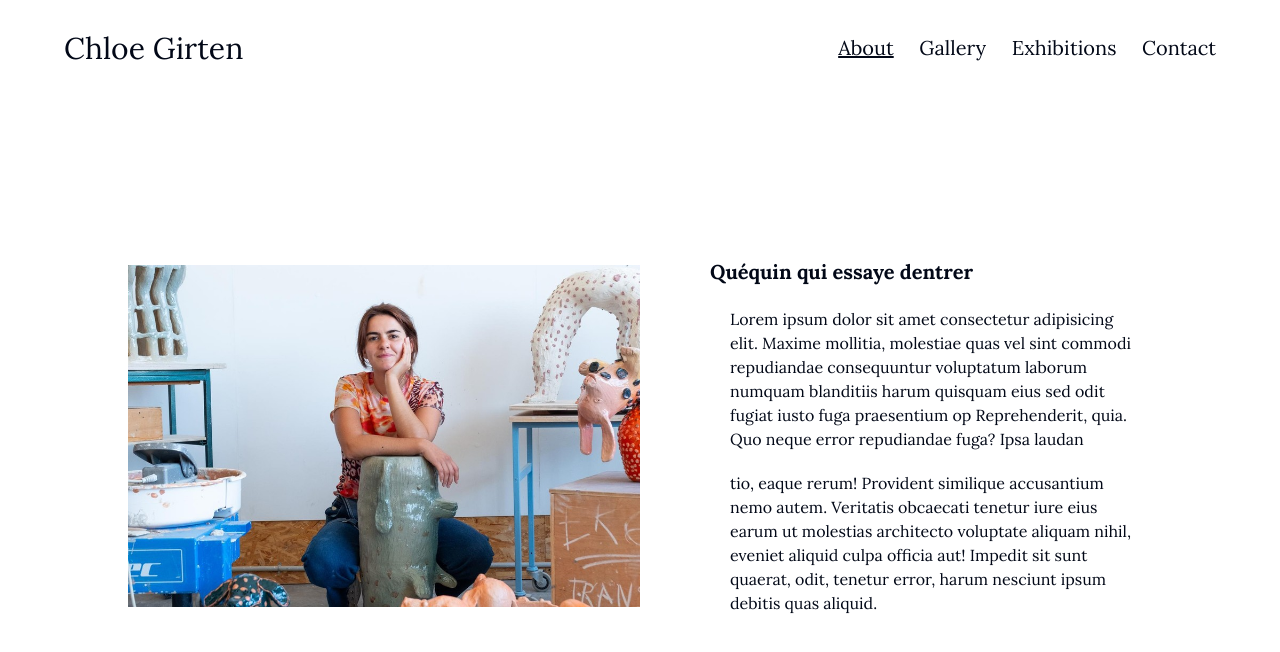
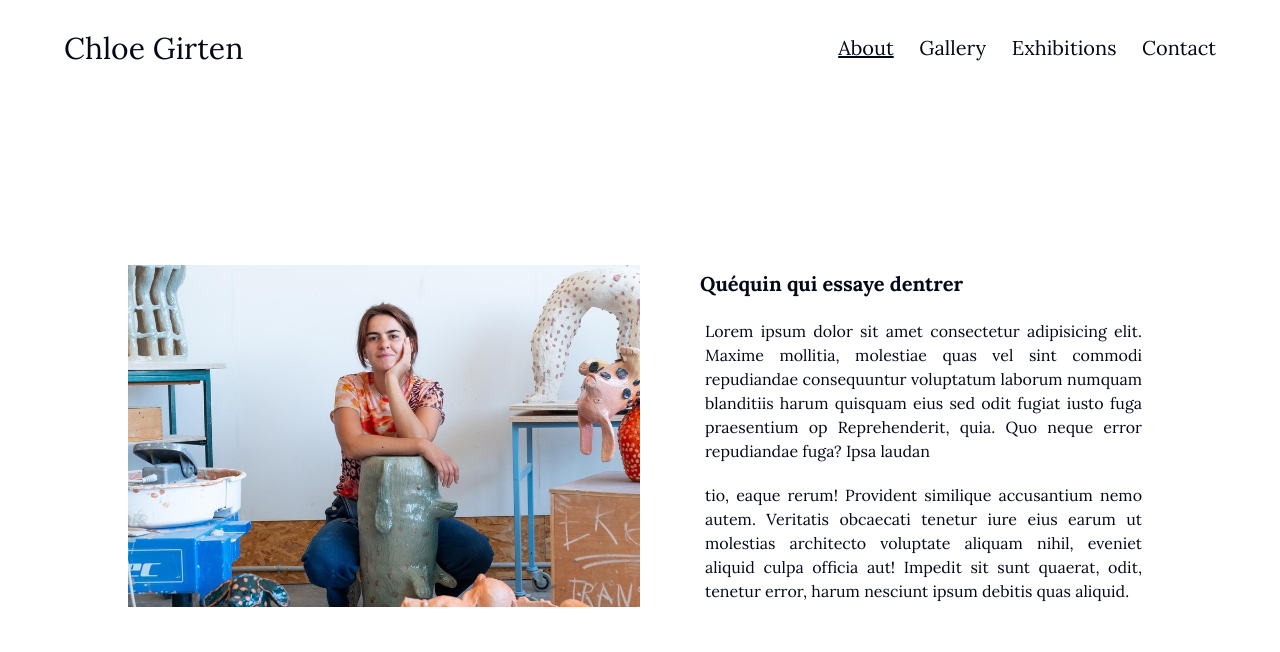
Before and after one commit to zax-pfe/Chloe-Next, a Next.js app: page /about in a window 1280 px wide. Shown: the top 652 px of the page. Built offline with nearby package versions, Linux system fonts and the light colour scheme.

Commit message:
text updated

```diff
--- a/src/styles/about.css
+++ b/src/styles/about.css
@@ -32,13 +32,13 @@
   height: 100%;
   width: 100%;
   object-fit: contain;
-  border-radius: 10px;
 
   /* border-radius: 15vh; */
 }
 
 .description-about {
-  padding: 20px;
+  padding: 10px;
+  text-align: justify;
 }
 
 .about-title {
@@ -48,5 +48,5 @@
 
 .about-text {
   margin-top: 20px;
-  padding-left: 20px;
+  padding-left: 5px;
 }
--- a/src/styles/exhibition.css
+++ b/src/styles/exhibition.css
@@ -6,7 +6,7 @@
 
 @media (max-width: 1000px) {
   .exhibition-container {
-    margin: 10vh 7vw 15vh 7vw;
+    margin: 10vh 3vw 15vh 3vw;
   }
 }
 
--- a/src/styles/exhibitionItem.css
+++ b/src/styles/exhibitionItem.css
@@ -2,7 +2,6 @@
   display: flex;
   /* min-height: 50vh; */
   transition: box-shadow 0.3s;
-  padding: 10px;
 }
 
 @media (max-width: 650px) {
@@ -16,6 +15,7 @@
   .exhibitionItem-container {
     flex-direction: row;
     height: 40vh;
+    padding: 10px;
   }
 }
 
@@ -42,7 +42,8 @@
   flex: 1;
   display: flex;
   flex-direction: column;
-  padding-left: 20px;
+  text-align: justify;
+  padding-left: 10px;
 }
 
 .name {
--- a/src/styles/exhibitionPage.css
+++ b/src/styles/exhibitionPage.css
@@ -5,7 +5,7 @@
 
 @media (max-width: 900px) {
   .ExDescriptions {
-    margin: 5vh 7vw 5vh 7vw;
+    margin: 5vh 3vw 5vh 3vw;
   }
 }
 
@@ -29,9 +29,10 @@
 
 .ExInfos {
   margin-top: 30px;
+  text-align: justify;
 }
 .para {
-  margin-left: 20px;
+  margin-left: 10px;
 }
 
 .ExImages-container {
```
